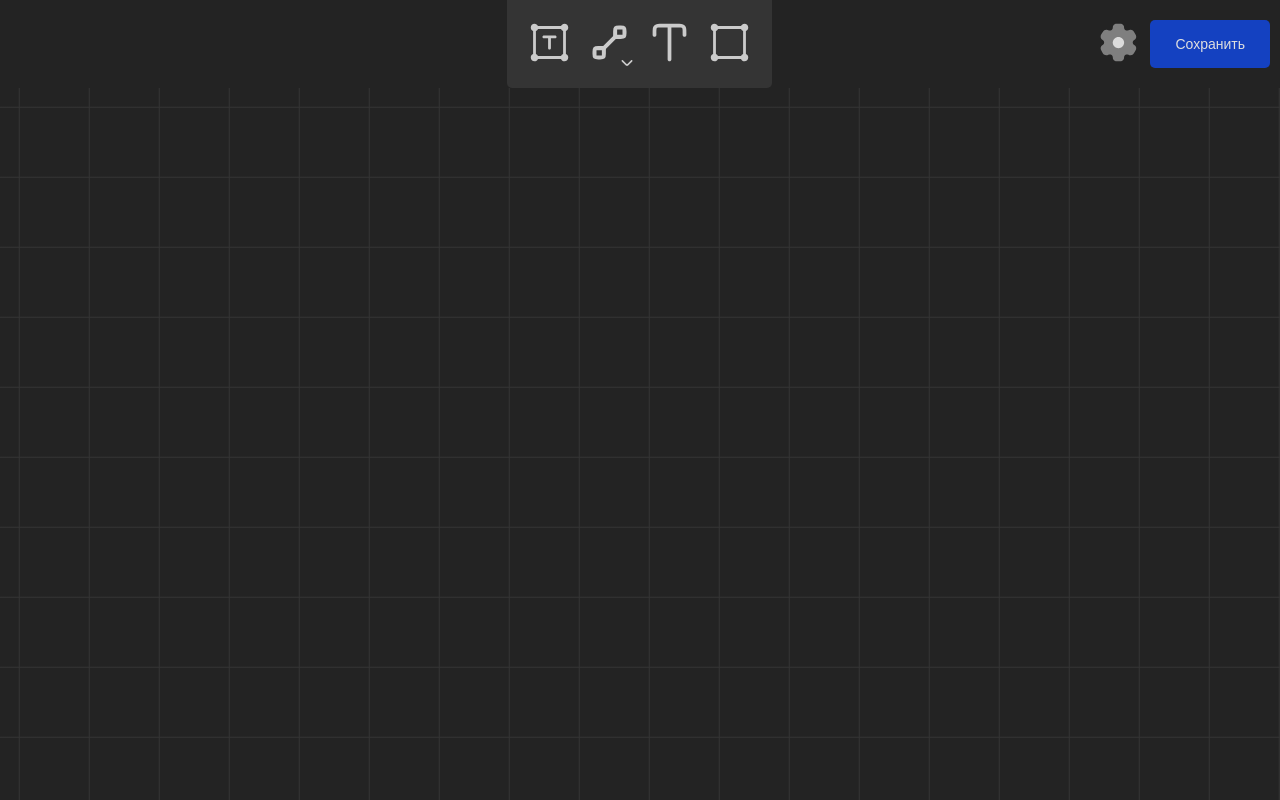
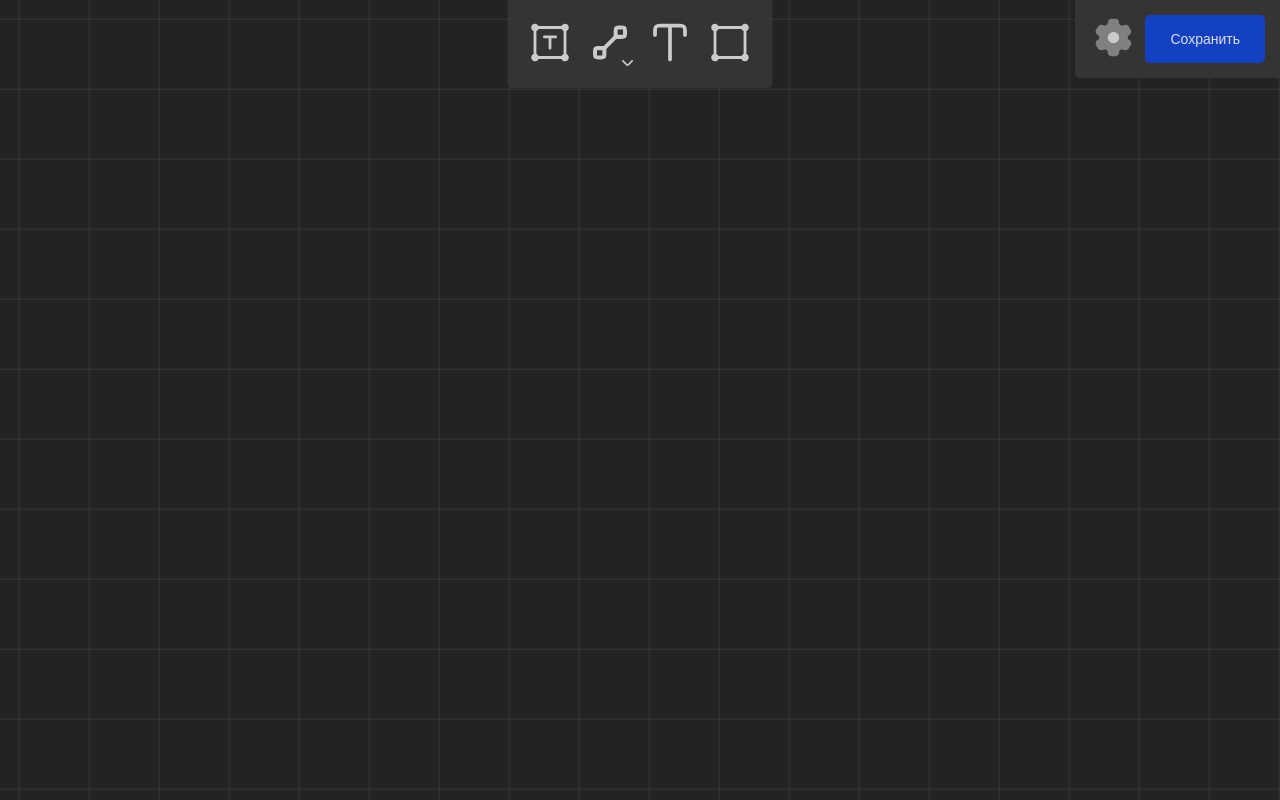
Before and after one commit to moldvaer23/My-Tree, a React (Vite) app: page / in a window 1280 px wide. Built offline with nearby package versions, Linux system fonts and the light colour scheme.

Commit message:
refactor: изменяет логику панелей

```diff
--- a/src/01-pages/main-page/ui/index.tsx
+++ b/src/01-pages/main-page/ui/index.tsx
@@ -1,7 +1,8 @@
 import { FC } from 'react'
-import { Header } from '@widgets/header'
 import { BlocksRender } from '@widgets/blocks'
+import { PanelMenu } from '@features/panel-menu'
 import { AsideTools } from '@widgets/aside-tools'
+import { PanelTools } from '@features/panel-tools'
 import { ConnectionsRender } from '@widgets/connections'
 import { InfiniteCanvas } from '@features/infinite-canvas'
 
@@ -9,12 +10,17 @@ import style from './style.module.scss'
 
 export const MainPage: FC = () => (
 	<div className={style.page} data-testid='main-page'>
-		<Header />
+		{/* Панели ui */}
+		<PanelTools />
+		<PanelMenu />
+
 		<main className={style.main}>
+			{/* Рабочая область */}
 			<InfiniteCanvas>
 				<BlocksRender />
 				<ConnectionsRender />
 			</InfiniteCanvas>
+
 			<AsideTools />
 		</main>
 	</div>
--- a/src/02-widgets/header/index.ts
+++ /dev/null
@@ -1 +0,0 @@
-export { Header } from './ui'
--- a/src/02-widgets/header/ui/index.tsx
+++ /dev/null
@@ -1,36 +0,0 @@
-import { FC } from 'react'
-import { v4 as uuid } from 'uuid'
-import { useDispatch } from '@services/store'
-import { addBlock } from '@services/slices/canvas-slice'
-import { HeaderUI } from './ui-header'
-
-export const Header: FC = () => {
-	const dispatch = useDispatch()
-
-	const onClickBlockText = () => {
-		dispatch(
-			addBlock({
-				uuid: uuid(),
-				position: {
-					x: 2700,
-					y: 2700,
-				},
-				gateways: {
-					connectedGateways: {
-						top: false,
-						right: false,
-						bottom: false,
-						left: false,
-					},
-				},
-				styles: {
-					bgColor: null,
-				},
-				parameters: null,
-				title: 'Блок',
-			})
-		)
-	}
-
-	return <HeaderUI onClickBlockText={onClickBlockText} />
-}
--- a/src/02-widgets/header/ui/style.module.scss
+++ /dev/null
@@ -1,33 +0,0 @@
-.header {
-	display: grid;
-	grid-template-columns: repeat(3, 1fr);
-	align-items: center;
-	gap: 10px;
-	padding: 0 10px;
-}
-
-.panel_wrapper {
-	grid-column-start: 2;
-	justify-self: center;
-}
-
-.panel {
-	display: flex;
-	align-items: center;
-	gap: 5px;
-}
-
-.buttons {
-	display: flex;
-	grid-column-start: 3;
-	justify-self: self-end;
-	gap: 10px;
-}
-
-.link_settings {
-	transition: all 0.2s;
-
-	&:hover {
-		transform: rotate(360deg) scale(1.1);
-	}
-}
--- a/src/02-widgets/header/ui/ui-header.tsx
+++ /dev/null
@@ -1,95 +0,0 @@
-import { FC, MouseEvent } from 'react'
-
-import { Tooltip } from 'react-tooltip'
-import { Link } from 'react-router-dom'
-import { ICON_BLOCK_TEXT, ICON_GROUP, ICON_SETTINGS, ICON_TEXT } from '@assets'
-
-import { Icon } from '@ui-kit/icon'
-import { Button } from '@ui-kit/button'
-import { TSize } from '@app-types/ui-kit-types'
-import { ButtonIcon } from '@ui-kit/button-icon'
-import { DropDownMenu } from '@ui-kit/drop-down-menu'
-import { LayoutWrapper } from '@ui-kit/layout-wrapper'
-
-import style from './style.module.scss'
-import { CONFIG_LINE_DROPDOWN } from '../config/header'
-
-type TProps = {
-	onClickBlockText: (e: MouseEvent) => void
-}
-
-export const HeaderUI: FC<TProps> = ({ onClickBlockText }) => {
-	const buttonSize: TSize = 'small'
-
-	return (
-		<header className={style.header}>
-			<LayoutWrapper className={style.panel_wrapper} borderRadius='0 0 5px 5px'>
-				<ul className={style.panel}>
-					<li>
-						<ButtonIcon
-							iconData={{
-								cdn: ICON_BLOCK_TEXT,
-								alt: 'Создать блок с текстом',
-							}}
-							size={buttonSize}
-							onClick={onClickBlockText}
-							data-tooltip-id='btn-block-text'
-							data-tooltip-content='Создать блок с текстом'
-							data-testid='button-block-text'
-						/>
-						<Tooltip id='btn-block-text' variant='light' />
-					</li>
-					<li>
-						<DropDownMenu
-							activeMenuItem={0}
-							onClickMenuItem={(e) => console.log(e)}
-							size='small'
-							menuItems={CONFIG_LINE_DROPDOWN}
-						/>
-					</li>
-					<li>
-						<ButtonIcon
-							iconData={{
-								cdn: ICON_TEXT,
-								alt: 'Создать область с текстом',
-							}}
-							size={buttonSize}
-							onClick={(e) => console.log(e)}
-							data-tooltip-id='btn-text'
-							data-tooltip-content='Создать область с текстом'
-						/>
-						<Tooltip id='btn-text' variant='light' />
-					</li>
-					<li>
-						<ButtonIcon
-							iconData={{
-								cdn: ICON_GROUP,
-								alt: 'Создать группу блоков',
-							}}
-							size={buttonSize}
-							onClick={(e) => console.log(e)}
-							data-tooltip-id='btn-group'
-							data-tooltip-content='Создать группу блоков'
-						/>
-						<Tooltip id='btn-group' variant='light' />
-					</li>
-				</ul>
-			</LayoutWrapper>
-			<div className={style.buttons}>
-				<Link className={style.link_settings} to={'/settings'}>
-					<Icon
-						iconData={{
-							cdn: ICON_SETTINGS,
-							alt: 'Настройки',
-						}}
-						size='small'
-						iconColorRevert
-					/>
-				</Link>
-				<Button variant='contained' size='small'>
-					Сохранить
-				</Button>
-			</div>
-		</header>
-	)
-}
--- /dev/null
+++ b/src/03-features/panel-menu/index.ts
@@ -0,0 +1 @@
+export { PanelMenu } from './ui'
--- /dev/null
+++ b/src/03-features/panel-menu/ui/index.tsx
@@ -0,0 +1,26 @@
+import { FC } from 'react'
+import { ICON_SETTINGS } from '@assets'
+import { Link } from 'react-router-dom'
+import { Icon } from '@ui-kit/icon'
+import { Button } from '@ui-kit/button'
+import { LayoutWrapper } from '@ui-kit/layout-wrapper'
+
+import style from './style.module.scss'
+
+export const PanelMenu: FC = () => (
+	<LayoutWrapper className={style.menu} borderRadius='0 0 0 5px'>
+		<Link className={style.link_settings} to={'/settings'}>
+			<Icon
+				iconData={{
+					cdn: ICON_SETTINGS,
+					alt: 'Настройки',
+				}}
+				size='small'
+				iconColorRevert
+			/>
+		</Link>
+		<Button variant='contained' size='small'>
+			Сохранить
+		</Button>
+	</LayoutWrapper>
+)
--- /dev/null
+++ b/src/03-features/panel-menu/ui/style.module.scss
@@ -0,0 +1,18 @@
+.menu {
+	position: absolute;
+	top: 0;
+	right: 0;
+	z-index: 2;
+	display: flex;
+	grid-column-start: 3;
+	justify-self: self-end;
+	gap: 10px;
+}
+
+.link_settings {
+	transition: all 0.2s;
+
+	&:hover {
+		transform: rotate(360deg) scale(1.1);
+	}
+}
--- /dev/null
+++ b/src/03-features/panel-tools/index.ts
@@ -0,0 +1 @@
+export { PanelTools } from './ui'
--- /dev/null
+++ b/src/03-features/panel-tools/ui/index.tsx
@@ -0,0 +1,98 @@
+import { FC } from 'react'
+import { v4 as uuid } from 'uuid'
+import { Tooltip } from 'react-tooltip'
+import { ICON_BLOCK_TEXT, ICON_GROUP, ICON_TEXT } from '@assets'
+import { useDispatch } from '@services/store'
+import { TSize } from '@app-types/ui-kit-types'
+import { ButtonIcon } from '@ui-kit/button-icon'
+import { DropDownMenu } from '@ui-kit/drop-down-menu'
+import { LayoutWrapper } from '@ui-kit/layout-wrapper'
+import { addBlock } from '@services/slices/canvas-slice'
+
+import style from './style.module.scss'
+import { CONFIG_LINE_DROPDOWN } from '../config/panel-tools'
+
+export const PanelTools: FC = () => {
+	const buttonSize: TSize = 'small'
+	const dispatch = useDispatch()
+
+	const onClickBlockText = () => {
+		dispatch(
+			addBlock({
+				uuid: uuid(),
+				position: {
+					x: 2700,
+					y: 2700,
+				},
+				gateways: {
+					connectedGateways: {
+						top: false,
+						right: false,
+						bottom: false,
+						left: false,
+					},
+				},
+				styles: {
+					bgColor: null,
+				},
+				parameters: null,
+				title: 'Блок',
+			})
+		)
+	}
+
+	return (
+		<LayoutWrapper className={style.tools} borderRadius='0 0 5px 5px'>
+			<ul className={style.list}>
+				<li>
+					<ButtonIcon
+						iconData={{
+							cdn: ICON_BLOCK_TEXT,
+							alt: 'Создать блок с текстом',
+						}}
+						size={buttonSize}
+						onClick={onClickBlockText}
+						data-tooltip-id='btn-block-text'
+						data-tooltip-content='Создать блок с текстом'
+						data-testid='button-block-text'
+					/>
+					<Tooltip id='btn-block-text' variant='light' />
+				</li>
+				<li>
+					<DropDownMenu
+						activeMenuItem={0}
+						onClickMenuItem={(e) => console.log(e)}
+						size='small'
+						menuItems={CONFIG_LINE_DROPDOWN}
+					/>
+				</li>
+				<li>
+					<ButtonIcon
+						iconData={{
+							cdn: ICON_TEXT,
+							alt: 'Создать область с текстом',
+						}}
+						size={buttonSize}
+						onClick={(e) => console.log(e)}
+						data-tooltip-id='btn-text'
+						data-tooltip-content='Создать область с текстом'
+					/>
+					<Tooltip id='btn-text' variant='light' />
+				</li>
+				<li>
+					<ButtonIcon
+						iconData={{
+							cdn: ICON_GROUP,
+							alt: 'Создать группу блоков',
+						}}
+						size={buttonSize}
+						onClick={(e) => console.log(e)}
+						data-tooltip-id='btn-group'
+						data-tooltip-content='Создать группу блоков'
+					/>
+					<Tooltip id='btn-group' variant='light' />
+				</li>
+			</ul>
+		</LayoutWrapper>
+	)
+}
--- /dev/null
+++ b/src/03-features/panel-tools/ui/style.module.scss
@@ -0,0 +1,15 @@
+.tools {
+	position: absolute;
+	top: 0;
+	left: 50%;
+	z-index: 2;
+	grid-column-start: 2;
+	justify-self: center;
+	transform: translateX(-50%);
+}
+
+.list {
+	display: flex;
+	align-items: center;
+	gap: 5px;
+}
```
Also changed, not shown: src/03-features/panel-tools/config/panel-tools.ts (renamed from src/02-widgets/header/config/header.ts).
